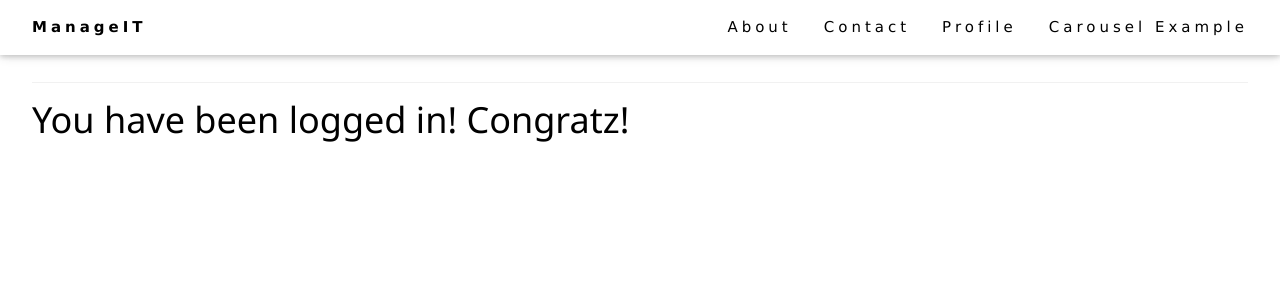
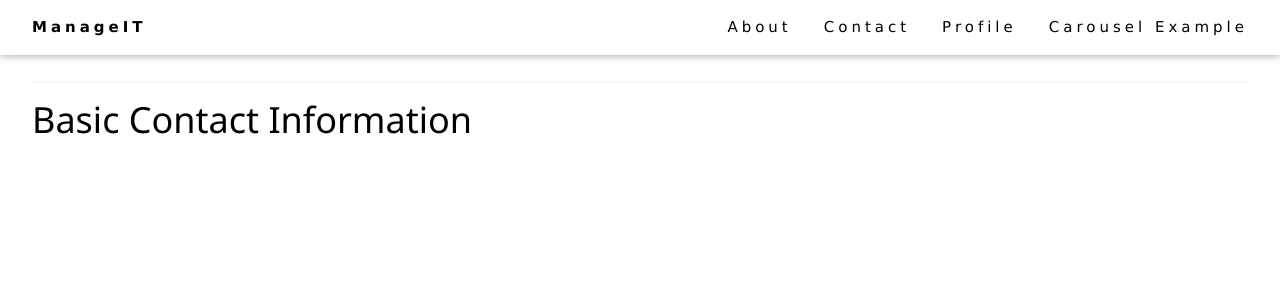
Before and after one commit to debuggers-370/awesomeprojectnumberone, a Flask app: page /contact in a window 1280 px wide. Shown: the top 300 px of the page. Run offline with Flask 2, Linux system fonts and the light colour scheme.

Commit message:
Update contact.html
updated

```diff
--- a/flaskstuff/templates/contact.html
+++ b/flaskstuff/templates/contact.html
@@ -28,7 +28,7 @@
 
 
     <div class="w3-container w3-padding-32" id="intro">
-        <h3 class="w3-border-bottom w3-border-light-grey w3-padding-16"><h1>You have been logged in! Congratz!</h1></h3>
+        <h3 class="w3-border-bottom w3-border-light-grey w3-padding-16"><h1>Basic Contact Information</h1></h3>
     </div>
 </div>
 
```
